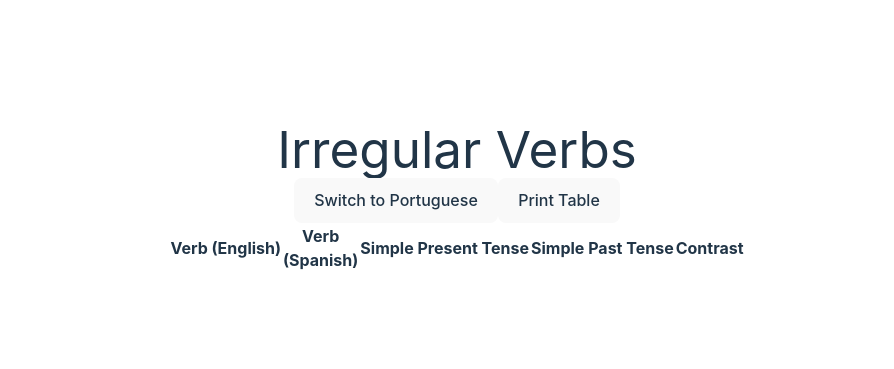
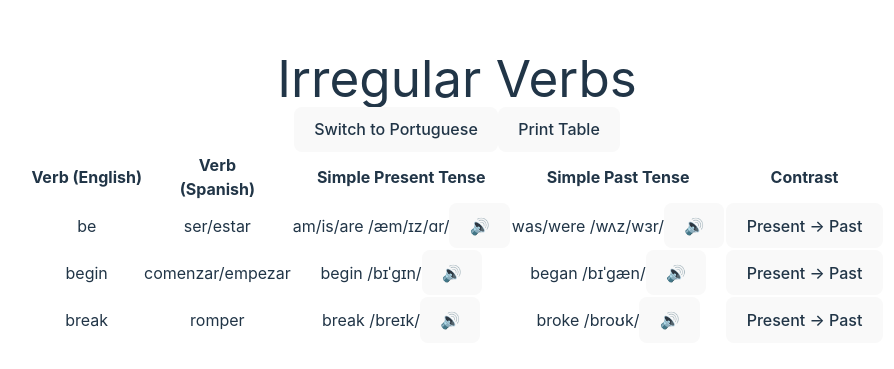
Before and after one commit to Kleinster2/irregular-verbs-table, a React (Vite) app: page / in a window 1280 px wide. Shown: the part 203-572 px from the top of the page, without its empty margins (183-1077 px from the left). Built offline with nearby package versions, Linux system fonts and the light colour scheme.

Commit message:
Assistant checkpoint: Add initial verb data to display rows
Assistant generated file changes:
- src/components/IrregularVerbsTable.jsx: Add verb data array

---

User prompt:

It is not showing the rows

```diff
--- a/src/components/IrregularVerbsTable.jsx
+++ b/src/components/IrregularVerbsTable.jsx
@@ -3,7 +3,27 @@ import React from 'react';
 import IrregularVerbRow from './IrregularVerbRow';
 
 const data = [
-  // ... verb data stays the same ...
+  {
+    english: "be",
+    spanish: "ser/estar",
+    portuguese: "ser/estar",
+    present: "am/is/are\n/æm/ɪz/ɑr/",
+    past: "was/were\n/wʌz/wɜr/"
+  },
+  {
+    english: "begin",
+    spanish: "comenzar/empezar",
+    portuguese: "começar",
+    present: "begin\n/bɪˈɡɪn/",
+    past: "began\n/bɪˈɡæn/"
+  },
+  {
+    english: "break",
+    spanish: "romper",
+    portuguese: "quebrar",
+    present: "break\n/breɪk/",
+    past: "broke\n/broʊk/"
+  }
 ];
 
 export default function IrregularVerbsTable() {
```
